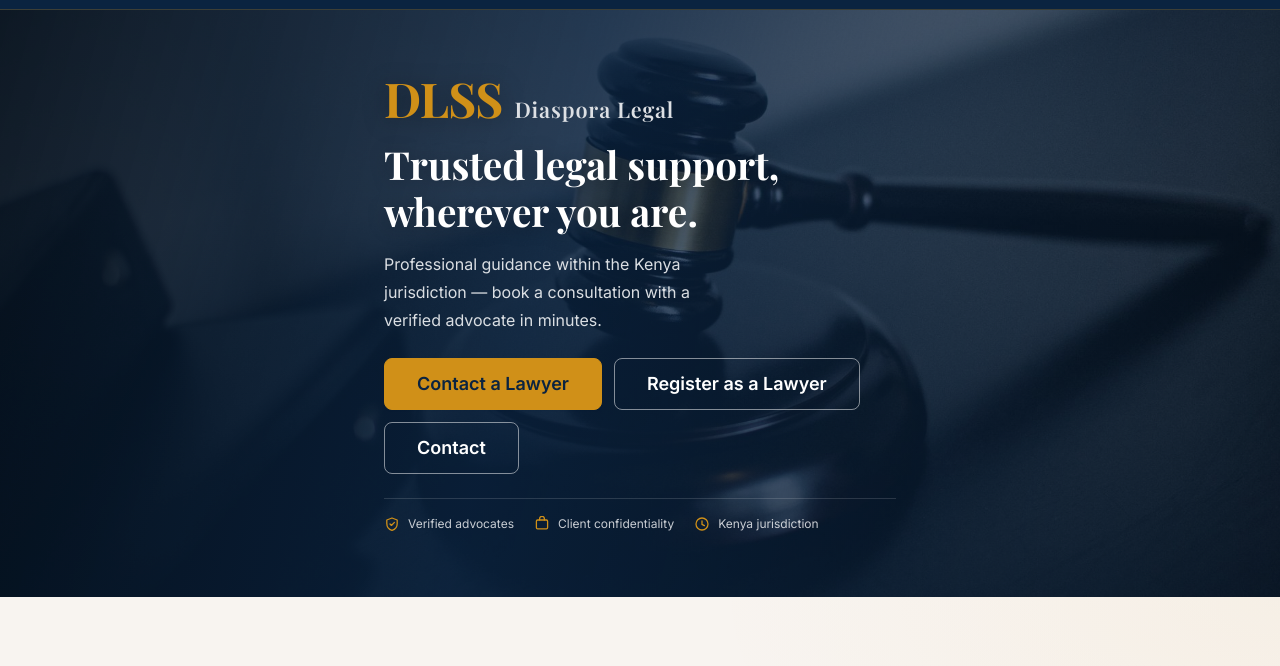
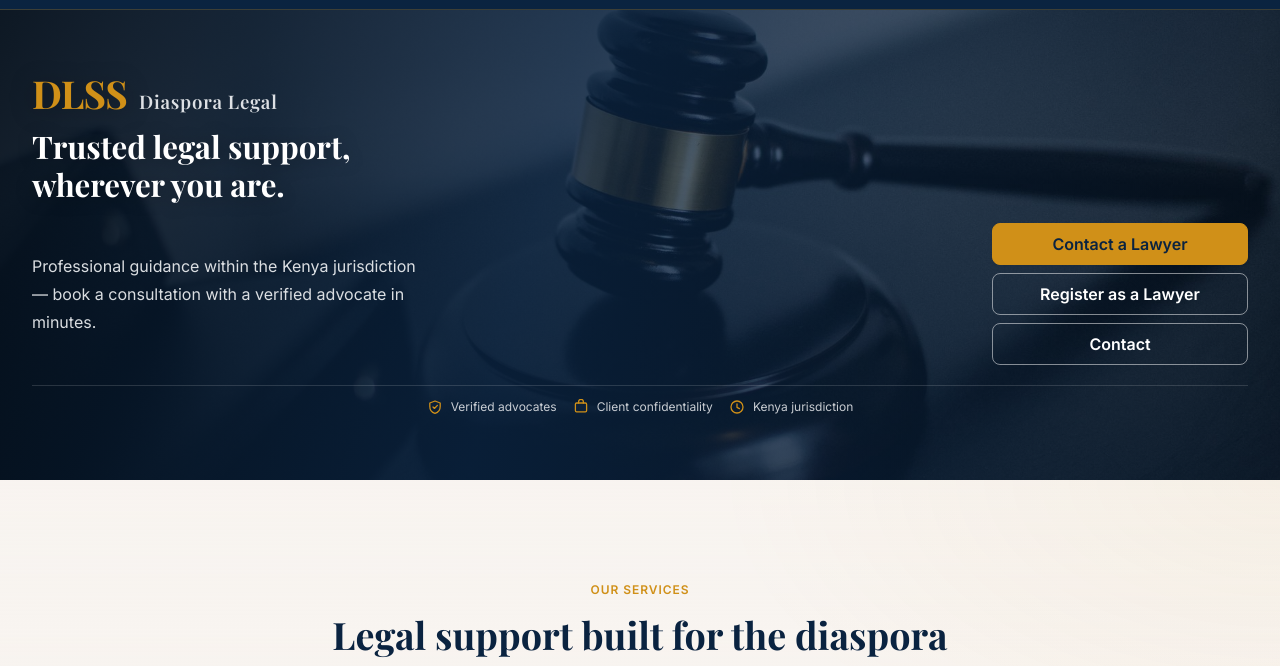
Before and after one commit to Emmy-ck/diaspora-legal, a website: page public/index.html in a window 1280 px wide. Shown: the part 67-733 px from the top of the page. Drawn offline with nearby package versions, Linux system fonts and the light colour scheme.

Commit message:
Services update

```diff
--- a/public/components/navbar.html
+++ b/public/components/navbar.html
@@ -116,11 +116,11 @@
               <ul class="navbar-mega-col-list" id="megaLegalAdvisory">
                 <li><a href="/pages/website/services/family-law.html" class="navbar-dropdown-link" role="menuitem">Family Law</a></li>
                 <li><a href="/pages/website/services/property-law.html" class="navbar-dropdown-link" role="menuitem">Property Law</a></li>
-                <li><a href="/pages/website/services/employment-law.html" class="navbar-dropdown-link" role="menuitem">Employment Law</a></li>
                 <li><a href="/pages/website/services/business-law.html" class="navbar-dropdown-link" role="menuitem">Business Law</a></li>
                 <li><a href="/pages/website/services/immigration-issues.html" class="navbar-dropdown-link" role="menuitem">Immigration Issues</a></li>
                 <li><a href="/pages/website/services/land-disputes.html" class="navbar-dropdown-link" role="menuitem">Land Disputes</a></li>
                 <li><a href="/pages/website/services/succession.html" class="navbar-dropdown-link" role="menuitem">Succession</a></li>
+                <li><a href="/pages/website/services/employment-law.html" class="navbar-dropdown-link" role="menuitem">Litigation</a></li>
               </ul>
             </div>
 
@@ -135,11 +135,9 @@
               </button>
               <ul class="navbar-mega-col-list" id="megaDocumentReview">
                 <li><a href="/pages/website/services/contracts.html" class="navbar-dropdown-link" role="menuitem">Contracts</a></li>
-                <li><a href="/pages/website/services/employment-agreements.html" class="navbar-dropdown-link" role="menuitem">Employment Agreements</a></li>
-                <li><a href="/pages/website/services/sale-agreements.html" class="navbar-dropdown-link" role="menuitem">Sale Agreements</a></li>
+                <li><a href="/pages/website/services/sale-agreements.html" class="navbar-dropdown-link" role="menuitem">Agreements</a></li>
                 <li><a href="/pages/website/services/leases.html" class="navbar-dropdown-link" role="menuitem">Leases</a></li>
-                <li><a href="/pages/website/services/ndas.html" class="navbar-dropdown-link" role="menuitem">NDAs</a></li>
-                <li><a href="/pages/website/services/powers-of-attorney.html" class="navbar-dropdown-link" role="menuitem">Powers of Attorney</a></li>
+                <li><a href="/pages/website/services/powers-of-attorney.html" class="navbar-dropdown-link" role="menuitem">Conveyancing Documentation</a></li>
               </ul>
             </div>
 
@@ -154,11 +152,11 @@
               </button>
               <ul class="navbar-mega-col-list" id="megaLegalDrafting">
                 <li><a href="/pages/website/services/affidavits.html" class="navbar-dropdown-link" role="menuitem">Affidavits</a></li>
-                <li><a href="/pages/website/services/demand-letters.html" class="navbar-dropdown-link" role="menuitem">Demand Letters</a></li>
+                <li><a href="/pages/website/services/demand-letters.html" class="navbar-dropdown-link" role="menuitem">Contracts</a></li>
                 <li><a href="/pages/website/services/notices.html" class="navbar-dropdown-link" role="menuitem">Notices</a></li>
                 <li><a href="/pages/website/services/agreements.html" class="navbar-dropdown-link" role="menuitem">Agreements</a></li>
                 <li><a href="/pages/website/services/statutory-declarations.html" class="navbar-dropdown-link" role="menuitem">Statutory Declarations</a></li>
-                <li><a href="/pages/website/services/witness-statements.html" class="navbar-dropdown-link" role="menuitem">Witness Statements</a></li>
+                <li><a href="/pages/website/services/witness-statements.html" class="navbar-dropdown-link" role="menuitem">Pleading</a></li>
               </ul>
             </div>
 
@@ -172,11 +170,10 @@
                 <svg class="navbar-mega-col-chevron" viewBox="0 0 20 20" fill="none" stroke="currentColor" stroke-width="1.8" stroke-linecap="round" stroke-linejoin="round" aria-hidden="true"><path d="M5 7.5l5 5 5-5"/></svg>
               </button>
               <ul class="navbar-mega-col-list" id="megaDueDiligence">
-                <li><a href="/pages/website/services/land-search.html" class="navbar-dropdown-link" role="menuitem">Land Search</a></li>
+                <li><a href="/pages/website/services/land-search.html" class="navbar-dropdown-link" role="menuitem">Property Searches</a></li>
                 <li><a href="/pages/website/services/company-search.html" class="navbar-dropdown-link" role="menuitem">Company Search</a></li>
                 <li><a href="/pages/website/services/court-search.html" class="navbar-dropdown-link" role="menuitem">Court Search</a></li>
                 <li><a href="/pages/website/services/business-verification.html" class="navbar-dropdown-link" role="menuitem">Business Verification</a></li>
-                <li><a href="/pages/website/services/identity-verification.html" class="navbar-dropdown-link" role="menuitem">Identity Verification</a></li>
                 <li><a href="/pages/website/services/property-verification.html" class="navbar-dropdown-link" role="menuitem">Property Verification</a></li>
               </ul>
             </div>
@@ -195,7 +192,6 @@
                 <li><a href="/pages/website/services/ngo-registration.html" class="navbar-dropdown-link" role="menuitem">NGO Registration</a></li>
                 <li><a href="/pages/website/services/trademark-registration.html" class="navbar-dropdown-link" role="menuitem">Trademark Registration</a></li>
                 <li><a href="/pages/website/services/document-registration.html" class="navbar-dropdown-link" role="menuitem">Document Registration</a></li>
-                <li><a href="/pages/website/services/company-changes.html" class="navbar-dropdown-link" role="menuitem">Company Changes</a></li>
                 <li><a href="/pages/website/services/annual-returns.html" class="navbar-dropdown-link" role="menuitem">Annual Returns</a></li>
               </ul>
             </div>
--- a/public/css/marketing.css
+++ b/public/css/marketing.css
@@ -80,8 +80,8 @@
   position: relative;
   display: flex;
   align-items: center;
-  min-height: 22rem;
-  padding-block: var(--space-10);
+  min-height: 0;
+  padding-block: var(--space-8);
   overflow: hidden;
   background-color: var(--color-primary-900);
   color: var(--color-text-inverse);
@@ -119,20 +119,21 @@
 .hero-inner {
   position: relative;
   z-index: 1;
-  max-width: 36rem;
+  width: 100%;
+  max-width: none;
 }
 
 .hero-brand {
   display: inline-flex;
   align-items: baseline;
   gap: var(--space-3);
-  margin-bottom: var(--space-4);
+  margin-bottom: var(--space-3);
   animation: hero-fade-up 0.7s ease both;
 }
 
 .hero-brand-mark {
   font-family: var(--font-family-heading);
-  font-size: clamp(2rem, 1.6rem + 1.8vw, 3rem);
+  font-size: clamp(1.75rem, 1.45rem + 1.2vw, 2.75rem);
   font-weight: var(--font-weight-bold);
   letter-spacing: var(--letter-spacing-tight);
   color: var(--color-secondary);
@@ -142,7 +143,7 @@
 
 .hero-brand-name {
   font-family: var(--font-family-heading);
-  font-size: clamp(1rem, 0.9rem + 0.6vw, 1.35rem);
+  font-size: clamp(0.9375rem, 0.85rem + 0.4vw, 1.25rem);
   font-weight: var(--font-weight-semibold);
   color: var(--color-primary-100);
   letter-spacing: var(--letter-spacing-wide);
@@ -150,8 +151,9 @@
 
 .hero-title {
   margin: 0;
+  max-width: 22ch;
   font-family: var(--font-family-heading);
-  font-size: clamp(1.625rem, 1.3rem + 1.4vw, 2.5rem);
+  font-size: clamp(1.375rem, 1.15rem + 1vw, 2.35rem);
   font-weight: var(--font-weight-bold);
   line-height: var(--line-height-tight);
   color: var(--color-text-inverse);
@@ -159,38 +161,51 @@
   animation: hero-fade-up 0.7s ease 0.1s both;
 }
 
+/* Mobile: lead + CTAs stack. From `md` up, responsive.css puts CTAs
+   beside the lead on the right. */
+.hero-body {
+  display: flex;
+  flex-direction: column;
+  align-items: stretch;
+  gap: var(--space-5);
+  margin-top: var(--space-4);
+  animation: hero-fade-up 0.7s ease 0.2s both;
+}
+
 .hero-lead {
-  margin: var(--space-4) 0 0;
-  max-width: 34ch;
-  font-size: var(--font-size-base);
+  margin: 0;
+  max-width: 36ch;
+  font-size: var(--font-size-sm);
   line-height: var(--line-height-relaxed);
   color: rgba(241, 243, 245, 0.9);
-  animation: hero-fade-up 0.7s ease 0.2s both;
 }
 
 .hero-actions {
   display: flex;
   flex-direction: column;
   align-items: stretch;
-  gap: var(--space-3);
-  margin-top: var(--space-6);
-  animation: hero-fade-up 0.7s ease 0.3s both;
+  gap: var(--space-2);
 }
 
 .hero-actions .btn {
   width: 100%;
 }
 
+.hero-actions .btn-lg {
+  padding: var(--space-3) var(--space-5);
+  font-size: var(--font-size-sm);
+}
+
 .hero-trust {
   display: flex;
   flex-wrap: wrap;
-  gap: var(--space-2) var(--space-5);
-  margin-top: var(--space-6);
-  padding-top: var(--space-4);
+  gap: var(--space-2) var(--space-4);
+  margin-top: var(--space-5);
+  padding-top: var(--space-3);
   border-top: 1px solid rgba(255, 255, 255, 0.14);
   font-size: var(--font-size-xs);
   color: rgba(241, 243, 245, 0.82);
-  animation: hero-fade-up 0.7s ease 0.4s both;
+  animation: hero-fade-up 0.7s ease 0.35s both;
 }
 
 .hero-trust-item {
@@ -219,8 +234,7 @@
 @media (prefers-reduced-motion: reduce) {
   .hero-brand,
   .hero-title,
-  .hero-lead,
-  .hero-actions,
+  .hero-body,
   .hero-trust {
     animation: none;
   }
--- a/public/css/responsive.css
+++ b/public/css/responsive.css
@@ -867,18 +867,16 @@ h4 {
 
 @media (min-width: 576px) {
   .hero {
-    min-height: 26rem;
-    padding-block: var(--space-12);
+    padding-block: var(--space-10);
   }
 
-  .hero-actions {
-    flex-direction: row;
-    flex-wrap: wrap;
-    align-items: center;
+  .hero-lead {
+    font-size: var(--font-size-base);
   }
 
-  .hero-actions .btn {
-    width: auto;
+  .hero-actions .btn-lg {
+    padding: var(--space-3) var(--space-6);
+    font-size: var(--font-size-base);
   }
 
   .cta-band-actions {
@@ -895,8 +893,38 @@ h4 {
 
 @media (min-width: 768px) {
   .hero {
-    min-height: 28rem;
-    padding-block: var(--space-16);
+    padding-block: var(--space-12);
+  }
+
+  /* Lead left, CTAs right — stacked column of buttons aligned to the end */
+  .hero-body {
+    flex-direction: row;
+    align-items: center;
+    justify-content: space-between;
+    gap: var(--space-8);
+    margin-top: var(--space-5);
+  }
+
+  .hero-lead {
+    flex: 1 1 auto;
+    max-width: 40ch;
+    margin: 0;
+  }
+
+  .hero-actions {
+    flex: 0 0 auto;
+    flex-direction: column;
+    align-items: stretch;
+    min-width: 14rem;
+    max-width: 18rem;
+  }
+
+  .hero-actions .btn {
+    width: 100%;
+  }
+
+  .hero-trust {
+    justify-content: center;
   }
 
   .section-header-row {
@@ -945,6 +973,14 @@ h4 {
 
 @media (min-width: 992px) {
   .hero {
-    min-height: 30rem;
+    padding-block: var(--space-16);
+  }
+
+  .hero-body {
+    gap: var(--space-12);
+  }
+
+  .hero-actions {
+    min-width: 16rem;
   }
 }
--- a/public/index.html
+++ b/public/index.html
@@ -52,6 +52,8 @@
         </div>
 
         <h1 class="hero-title" id="heroTitle">Trusted legal support, wherever you are.</h1>
+
+        <div class="hero-body">
           <p class="hero-lead">
             Professional guidance within the Kenya jurisdiction — book a consultation with a verified advocate in minutes.
           </p>
@@ -62,6 +64,7 @@
             </button>
             <a href="/pages/auth/register.html?as=lawyer" class="btn btn-outline-light btn-lg">Register as a Lawyer</a>
             <a href="/pages/website/contact.html" class="btn btn-outline-light btn-lg">Contact</a>
+          </div>
         </div>
 
         <ul class="hero-trust" aria-label="Why clients trust DLSS">
```
Lines whose indentation alone changed are shown as unchanged.
